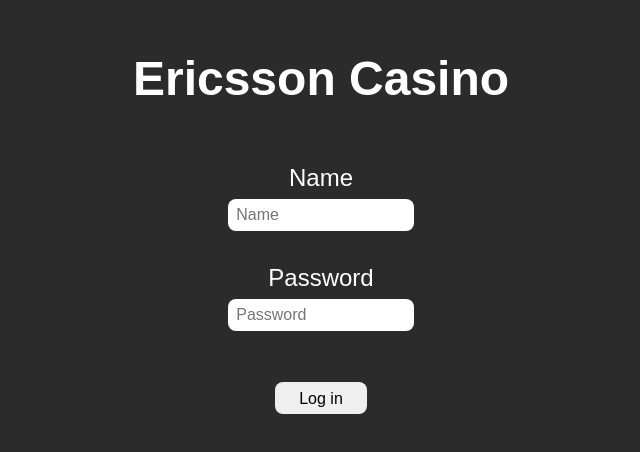
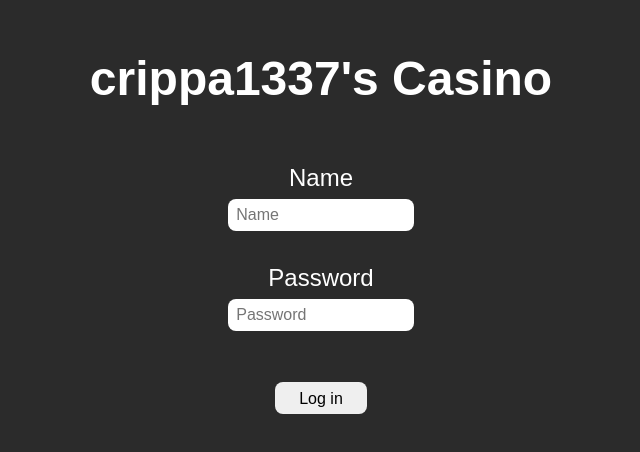
Before and after one commit to crippa1337/casino, a SvelteKit app: page /login in a window 1280 px wide. Shown: the part 162-614 px from the top of the page, without its empty margins (319-959 px from the left). Built offline with nearby package versions, Linux system fonts and the light colour scheme; no server answers.

Commit message:
small changes

```diff
--- a/src/routes/login/+page.svelte
+++ b/src/routes/login/+page.svelte
@@ -12,7 +12,7 @@
                 <div class="error">Invalid Input!<br>Please try again.</div>
             {/if}
         <div class="login__container__header">
-            <h1>Ericsson Casino</h1>
+            <h1>crippa1337's Casino</h1>
         </div>
         <div class="login__container__form">
             <form method="POST">
```
